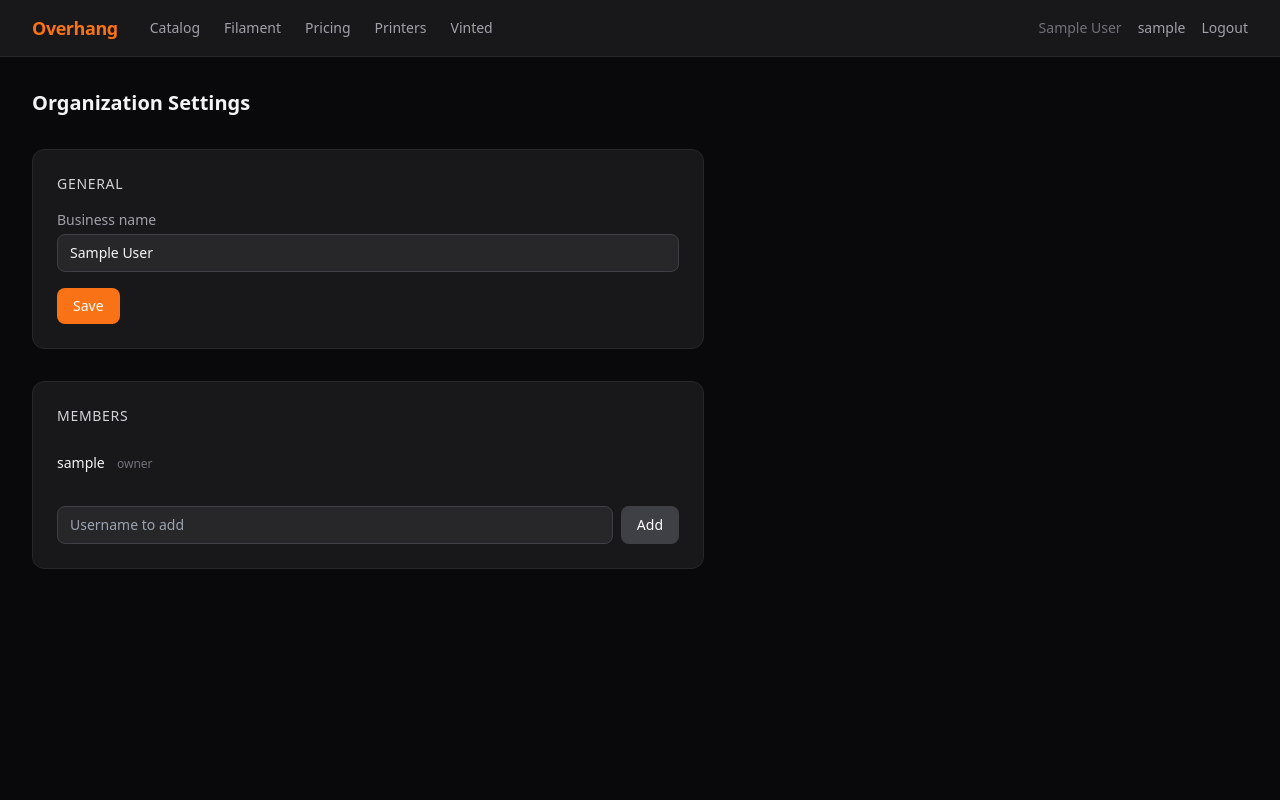
After one commit to pavlitoss/overhang, a Django app: page /accounts/settings/ in a window 1280 px wide. The commit adds this page. Run offline with Django 5.2, Linux system fonts and the light colour scheme; a user stored in the database is signed in; tables that the repository leaves empty hold one stand-in row (values such as "Sample post"); some libraries are stand-ins or nearby versions.

Commit message:
Phase 2: Accounts app — auth and multi-tenancy
- Organization model with auto-slugify and unique slug generation
- Membership model with owner/member roles
- OrganizationMiddleware attaches request.org on every authenticated request
- Registration flow: creates User + Organization + Membership (owner) in one step
- Login/logout via Django built-in auth views with custom dark templates
- Org settings page: rename org, add/remove members by username
- LoginRequired on home view, all accounts URLs namespaced under 'accounts:'
- Base template updated: shows org name, username links to settings

Co-Authored-By: Claude Sonnet 4.6 <noreply@anthropic.com>

```diff
--- /dev/null
+++ b/apps/accounts/apps.py
@@ -0,0 +1,6 @@
+from django.apps import AppConfig
+
+
+class AccountsConfig(AppConfig):
+    default_auto_field = "django.db.models.BigAutoField"
+    name = "apps.accounts"
--- /dev/null
+++ b/apps/accounts/forms.py
@@ -0,0 +1,23 @@
+from django import forms
+from django.contrib.auth.forms import UserCreationForm
+from django.contrib.auth.models import User
+
+from .models import Organization
+
+
+class RegistrationForm(UserCreationForm):
+    organization_name = forms.CharField(
+        max_length=100,
+        label="Business name",
+        help_text="The name of your 3D printing business.",
+    )
+
+    class Meta:
+        model = User
+        fields = ("username", "password1", "password2", "organization_name")
+
+
+class OrganizationForm(forms.ModelForm):
+    class Meta:
+        model = Organization
+        fields = ("name",)
--- /dev/null
+++ b/apps/accounts/middleware.py
@@ -0,0 +1,15 @@
+class OrganizationMiddleware:
+    """Attaches request.org for every authenticated request."""
+
+    def __init__(self, get_response):
+        self.get_response = get_response
+
+    def __call__(self, request):
+        request.org = None
+        if request.user.is_authenticated:
+            membership = (
+                request.user.memberships.select_related("organization").first()
+            )
+            if membership:
+                request.org = membership.organization
+        return self.get_response(request)
--- /dev/null
+++ b/apps/accounts/models.py
@@ -0,0 +1,44 @@
+from django.db import models
+from django.contrib.auth.models import User
+from django.utils.text import slugify
+
+
+class Organization(models.Model):
+    name = models.CharField(max_length=100)
+    slug = models.SlugField(unique=True)
+    owner = models.ForeignKey(User, on_delete=models.PROTECT, related_name="owned_organizations")
+    created_at = models.DateTimeField(auto_now_add=True)
+
+    def save(self, *args, **kwargs):
+        if not self.slug:
+            base_slug = slugify(self.name)
+            slug = base_slug
+            counter = 1
+            while Organization.objects.filter(slug=slug).exists():
+                slug = f"{base_slug}-{counter}"
+                counter += 1
+            self.slug = slug
+        super().save(*args, **kwargs)
+
+    def __str__(self):
+        return self.name
+
+
+class Membership(models.Model):
+    ROLE_OWNER = "owner"
+    ROLE_MEMBER = "member"
+    ROLE_CHOICES = [
+        (ROLE_OWNER, "Owner"),
+        (ROLE_MEMBER, "Member"),
+    ]
+
+    user = models.ForeignKey(User, on_delete=models.CASCADE, related_name="memberships")
+    organization = models.ForeignKey(Organization, on_delete=models.CASCADE, related_name="memberships")
+    role = models.CharField(max_length=20, choices=ROLE_CHOICES, default=ROLE_MEMBER)
+    joined_at = models.DateTimeField(auto_now_add=True)
+
+    class Meta:
+        unique_together = ("user", "organization")
+
+    def __str__(self):
+        return f"{self.user.username} — {self.organization.name} ({self.role})"
--- /dev/null
+++ b/apps/accounts/urls.py
@@ -0,0 +1,15 @@
+from django.contrib.auth import views as auth_views
+from django.urls import path
+
+from . import views
+
+app_name = "accounts"
+
+urlpatterns = [
+    path("login/", auth_views.LoginView.as_view(template_name="accounts/login.html"), name="login"),
+    path("logout/", auth_views.LogoutView.as_view(), name="logout"),
+    path("register/", views.register, name="register"),
+    path("settings/", views.org_settings, name="settings"),
+    path("settings/members/add/", views.add_member, name="add_member"),
+    path("settings/members/<int:membership_id>/remove/", views.remove_member, name="remove_member"),
+]
--- /dev/null
+++ b/apps/accounts/views.py
@@ -0,0 +1,94 @@
+from django.contrib import messages
+from django.contrib.auth import login
+from django.contrib.auth.decorators import login_required
+from django.contrib.auth.models import User
+from django.shortcuts import get_object_or_404, redirect, render
+
+from .forms import OrganizationForm, RegistrationForm
+from .models import Membership, Organization
+
+
+def register(request):
+    if request.user.is_authenticated:
+        return redirect("home")
+    if request.method == "POST":
+        form = RegistrationForm(request.POST)
+        if form.is_valid():
+            user = form.save()
+            org = Organization.objects.create(
+                name=form.cleaned_data["organization_name"],
+                owner=user,
+            )
+            Membership.objects.create(user=user, organization=org, role=Membership.ROLE_OWNER)
+            login(request, user)
+            messages.success(request, f"Welcome to Overhang! Your workspace '{org.name}' is ready.")
+            return redirect("home")
+    else:
+        form = RegistrationForm()
+    return render(request, "accounts/register.html", {"form": form})
+
+
+@login_required
+def org_settings(request):
+    org = request.org
+    memberships = org.memberships.select_related("user").order_by("joined_at")
+
+    if request.method == "POST" and "update_name" in request.POST:
+        form = OrganizationForm(request.POST, instance=org)
+        if form.is_valid():
+            form.save()
+            messages.success(request, "Organization name updated.")
+            return redirect("accounts:settings")
+    else:
+        form = OrganizationForm(instance=org)
+
+    return render(request, "accounts/settings.html", {
+        "form": form,
+        "memberships": memberships,
+        "is_owner": org.owner == request.user,
+    })
+
+
+@login_required
+def remove_member(request, membership_id):
+    org = request.org
+    if org.owner != request.user:
+        messages.error(request, "Only the owner can remove members.")
+        return redirect("accounts:settings")
+
+    membership = get_object_or_404(Membership, id=membership_id, organization=org)
+    if membership.user == request.user:
+        messages.error(request, "You cannot remove yourself.")
+        return redirect("accounts:settings")
+
+    membership.delete()
+    messages.success(request, f"{membership.user.username} has been removed.")
+    return redirect("accounts:settings")
+
+
+@login_required
+def add_member(request):
+    org = request.org
+    if org.owner != request.user:
+        messages.error(request, "Only the owner can add members.")
+        return redirect("accounts:settings")
+
+    if request.method == "POST":
+        username = request.POST.get("username", "").strip()
+        try:
+            user = User.objects.get(username=username)
+        except User.DoesNotExist:
+            messages.error(request, f"No user found with username '{username}'.")
+            return redirect("accounts:settings")
+
+        _, created = Membership.objects.get_or_create(
+            user=user,
+            organization=org,
+            defaults={"role": Membership.ROLE_MEMBER},
+        )
+        if created:
+            messages.success(request, f"{username} added to your organization.")
+        else:
+            messages.info(request, f"{username} is already a member.")
+
+    return redirect("accounts:settings")
--- a/config/settings/base.py
+++ b/config/settings/base.py
@@ -13,7 +13,8 @@ INSTALLED_APPS = [
     "django.contrib.messages",
     "django.contrib.staticfiles",
     "rest_framework",
-    # Local apps (added per phase)
+    # Local apps
+    "apps.accounts",
 ]
 
 MIDDLEWARE = [
@@ -24,6 +25,7 @@ MIDDLEWARE = [
     "django.contrib.auth.middleware.AuthenticationMiddleware",
     "django.contrib.messages.middleware.MessageMiddleware",
     "django.middleware.clickjacking.XFrameOptionsMiddleware",
+    "apps.accounts.middleware.OrganizationMiddleware",
 ]
 
 ROOT_URLCONF = "config.urls"
--- a/config/urls.py
+++ b/config/urls.py
@@ -1,12 +1,14 @@
 from django.contrib import admin
-from django.urls import path
+from django.contrib.auth.decorators import login_required
+from django.urls import path, include
 from django.conf import settings
 from django.conf.urls.static import static
 from django.views.generic import TemplateView
 
 urlpatterns = [
     path("admin/", admin.site.urls),
-    path("", TemplateView.as_view(template_name="index.html"), name="home"),
+    path("accounts/", include("apps.accounts.urls")),
+    path("", login_required(TemplateView.as_view(template_name="index.html")), name="home"),
 ]
 
 if settings.DEBUG:
--- /dev/null
+++ b/templates/accounts/settings.html
@@ -0,0 +1,69 @@
+{% extends "base.html" %}
+
+{% block title %}Settings — Overhang{% endblock %}
+
+{% block content %}
+<div class="max-w-2xl space-y-8">
+
+    <h1 class="text-xl font-semibold text-zinc-100">Organization Settings</h1>
+
+    <!-- Org name -->
+    <div class="bg-zinc-900 border border-zinc-800 rounded-xl p-6 space-y-4">
+        <h2 class="text-sm font-medium text-zinc-300 uppercase tracking-wider">General</h2>
+        <form method="post" class="space-y-4">
+            {% csrf_token %}
+            <input type="hidden" name="update_name" value="1">
+            <div>
+                <label class="block text-sm text-zinc-400 mb-1">Business name</label>
+                <input type="text" name="name" value="{{ form.name.value }}" required
+                    class="w-full bg-zinc-800 border border-zinc-700 rounded-lg px-3 py-2 text-sm text-zinc-100 focus:outline-none focus:border-brand">
+                {% for error in form.name.errors %}
+                <p class="text-red-400 text-xs mt-1">{{ error }}</p>
+                {% endfor %}
+            </div>
+            <button type="submit"
+                class="bg-brand hover:bg-brand-dark text-white text-sm font-medium rounded-lg px-4 py-2 transition-colors">
+                Save
+            </button>
+        </form>
+    </div>
+
+    <!-- Members -->
+    <div class="bg-zinc-900 border border-zinc-800 rounded-xl p-6 space-y-4">
+        <h2 class="text-sm font-medium text-zinc-300 uppercase tracking-wider">Members</h2>
+
+        <ul class="space-y-2">
+            {% for m in memberships %}
+            <li class="flex items-center justify-between py-2 border-b border-zinc-800 last:border-0">
+                <div>
+                    <span class="text-sm text-zinc-100">{{ m.user.username }}</span>
+                    <span class="ml-2 text-xs text-zinc-500">{{ m.role }}</span>
+                </div>
+                {% if is_owner and m.user != request.user %}
+                <form method="post" action="{% url 'accounts:remove_member' m.id %}">
+                    {% csrf_token %}
+                    <button type="submit"
+                        class="text-xs text-red-400 hover:text-red-300 transition-colors">
+                        Remove
+                    </button>
+                </form>
+                {% endif %}
+            </li>
+            {% endfor %}
+        </ul>
+
+        {% if is_owner %}
+        <form method="post" action="{% url 'accounts:add_member' %}" class="flex gap-2 pt-2">
+            {% csrf_token %}
+            <input type="text" name="username" placeholder="Username to add"
+                class="flex-1 bg-zinc-800 border border-zinc-700 rounded-lg px-3 py-2 text-sm text-zinc-100 focus:outline-none focus:border-brand">
+            <button type="submit"
+                class="bg-zinc-700 hover:bg-zinc-600 text-white text-sm font-medium rounded-lg px-4 py-2 transition-colors">
+                Add
+            </button>
+        </form>
+        {% endif %}
+    </div>
+
+</div>
+{% endblock %}
--- a/templates/base.html
+++ b/templates/base.html
@@ -44,13 +44,16 @@
                 </div>
                 <div class="flex items-center gap-4 text-sm">
                     {% if user.is_authenticated %}
-                    <span class="text-zinc-500">{{ user.username }}</span>
-                    <form method="post" action="/accounts/logout/">
+                    {% if request.org %}
+                    <span class="text-zinc-500 hidden sm:inline">{{ request.org.name }}</span>
+                    {% endif %}
+                    <a href="{% url 'accounts:settings' %}" class="text-zinc-400 hover:text-zinc-100 transition-colors">{{ user.username }}</a>
+                    <form method="post" action="{% url 'accounts:logout' %}">
                         {% csrf_token %}
                         <button type="submit" class="text-zinc-400 hover:text-zinc-100 transition-colors">Logout</button>
                     </form>
                     {% else %}
-                    <a href="/accounts/login/" class="text-zinc-400 hover:text-zinc-100 transition-colors">Login</a>
+                    <a href="{% url 'accounts:login' %}" class="text-zinc-400 hover:text-zinc-100 transition-colors">Login</a>
                     {% endif %}
                 </div>
             </div>
```
Also changed, not shown: apps/accounts/admin.py (added, +15 -0 lines), templates/accounts/login.html (added, +45 -0 lines), templates/accounts/register.html (added, +45 -0 lines), templates/index.html (+27 -4 lines), apps/accounts/__init__.py (added).
